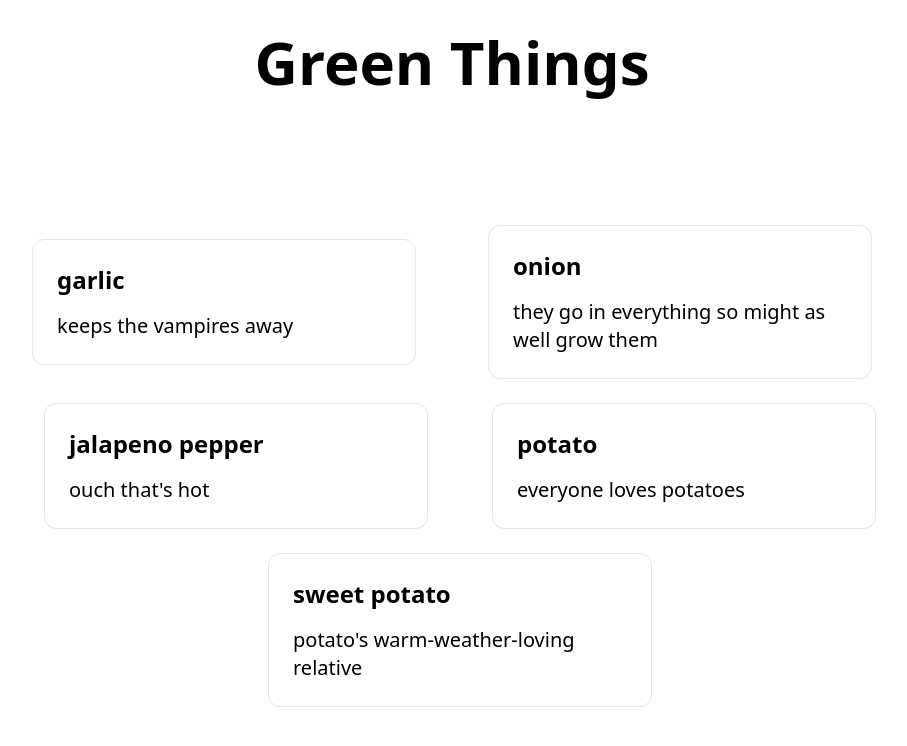
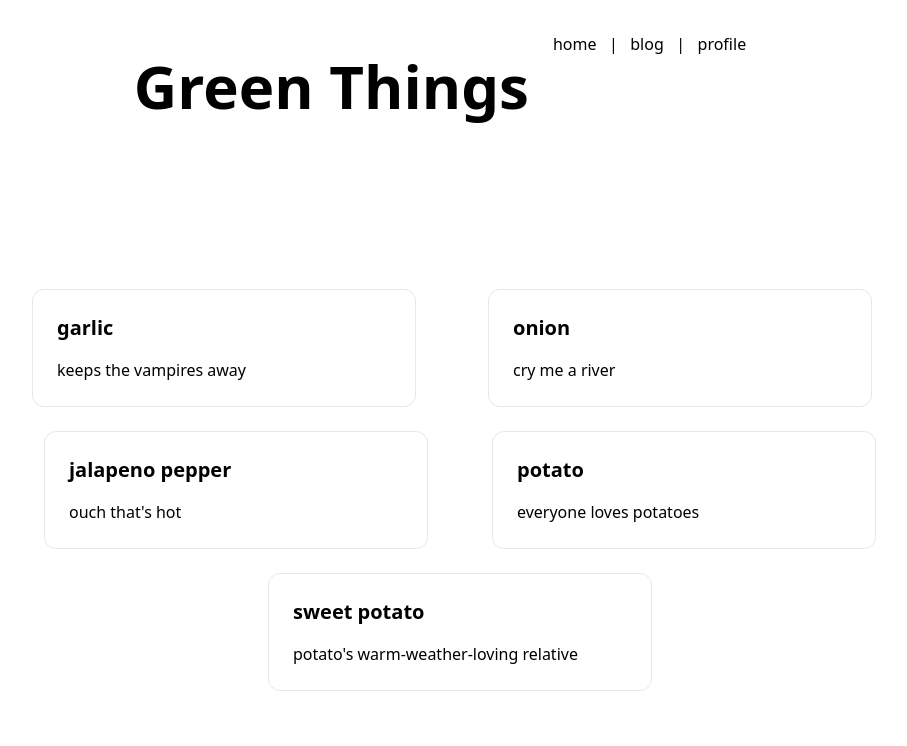
Before and after one commit to thomasstep/green-things, a Next.js app: page / in a window 1280 px wide. Shown: the top 746 px of the page, without its empty margins (188-1095 px from the left). Built offline with nearby package versions, Linux system fonts and the light colour scheme.

Commit message:
Adding menu bar. Making everything lower case

```diff
--- a/components/plantCard.jsx
+++ b/components/plantCard.jsx
@@ -21,7 +21,7 @@ export default function PlantCard(props) {
                   fixed \
                   ${visible ? 'visible' : 'invisible'}`}
     >
-      <div className="flex flex-row justify-between grids-cols-2 mb-6">
+      <div className="flex flex-row justify-between mb-6">
         <h1 className="text-2xl font-bold">{plant.name}</h1>
         <button
           className="font-bold hover:text-green-700 focus:text-green-700"
--- a/components/plantTile.jsx
+++ b/components/plantTile.jsx
@@ -6,8 +6,8 @@ export default function PlantTile(props) {
       className="p-6 mt-6 text-left border w-10/12 md:w-96 rounded-xl cursor-pointer hover:text-green-700 focus:text-green-700"
       onClick={(e) => showCard(e, plant.name)}
     >
-      <h3 className="text-2xl font-bold">{plant.name}</h3>
-      <p className="mt-4 text-xl">
+      <h3 className="text-xl font-bold">{plant.name}</h3>
+      <p className="mt-4 text-l">
         {plant.tileInfo}
       </p>
     </div>
--- /dev/null
+++ b/pages/blog.jsx
@@ -0,0 +1,7 @@
+function Blog() {
+  return (
+    <p>just like a garden, you have to wait for good things</p>
+  );
+}
+
+export default Blog;
--- a/pages/index.js
+++ b/pages/index.jsx
@@ -31,9 +31,20 @@ export default function Home() {
         <link rel="manifest" href="/site.webmanifest" />
       </Head>
 
-      <h1 className={`text-6xl font-bold mt-6 ${activePlant === "" ? "" : "opacity-10"}`}>
-        Green Things
-      </h1>
+      <header>
+        <div className="flex flex-col-reverse md:flex-row justify-center my-6">
+          <h1 className={`text-6xl font-bold mt-6 ${activePlant === "" ? "" : "opacity-10"}`}>
+            Green Things
+          </h1>
+
+          <p className="mx-6">
+            {
+              // nbsp for the style
+            }
+            <a href="/">home</a>&nbsp;&nbsp;&nbsp;|&nbsp;&nbsp;&nbsp;<a href="/blog">blog</a>&nbsp;&nbsp;&nbsp;|&nbsp;&nbsp;&nbsp;<a href="/profile">profile</a>
+          </p>
+        </div>
+      </header>
 
       {
         PLANTS.map((plant) => (
--- /dev/null
+++ b/pages/profile.jsx
@@ -0,0 +1,32 @@
+import React, { useState, useEffect } from 'react';
+import { useRouter } from 'next/router';
+
+function Profile() {
+  const [id, setId] = useState('');
+  const [email, setEmail] = useState('');
+  const router = useRouter();
+
+//  useEffect(() => {
+//    fetcher(getUser)
+//      .then(({
+//        viewer: {
+//          id: viewerId,
+//          email: viewerEmail,
+//        },
+//      }) => {
+//        if (!viewerEmail) router.push('/signin');
+//
+//        setId(viewerId);
+//        setEmail(viewerEmail);
+//      })
+//      .catch(() => {
+//        router.push('/signin');
+//      });
+//  }, []);
+
+  return (
+    <p>this is a work in progress</p>
+  );
+}
+
+export default Profile;
--- a/utils/constants.js
+++ b/utils/constants.js
@@ -7,18 +7,18 @@ const constants = {
       monthsToPlant: ['september', 'october', 'november'],
       expectedHarvestTime: ['may', 'june', 'july'],
       water: '1 to 2 inches per week',
-      sun: 'Full sun - at least 6 hours per day',
+      sun: 'full sun - at least 6 hours per day',
       friends: [],
       enemies: [],
     },
     {
       name: 'onion',
-      tileInfo: 'they go in everything so might as well grow them',
+      tileInfo: 'cry me a river',
       zones: '3 to 9',
       monthsToPlant: ['february', 'march'],
       expectedHarvestTime: ['july', 'august'],
       water: '1 to 2 inches per week',
-      sun: 'Full sun - at least 6 hours per day',
+      sun: 'full sun - at least 6 hours per day',
       friends: ['carrot', 'beet', 'lettuce', 'tomato', 'rosemary'],
       enemies: ['asparagus', 'beans', 'peas'],
     },
@@ -29,7 +29,7 @@ const constants = {
       monthsToPlant: ['january', 'february', 'march'],
       expectedHarvestTime: ['march', 'april', 'may'],
       water: '1 to 2 inches per week, more when hotter',
-      sun: 'Full sun - at least 6 hours per day',
+      sun: 'full sun - at least 6 hours per day',
       friends: ['basil', 'onion', 'spinach', 'tomato'],
       enemies: ['beans'],
     },
@@ -40,7 +40,7 @@ const constants = {
       monthsToPlant: ['february', 'march'],
       expectedHarvestTime: ['june'],
       water: '1 to 2 inches per week',
-      sun: 'Full sun - at least 6 hours per day',
+      sun: 'full sun - at least 6 hours per day',
       friends: [],
       enemies: [],
     },
@@ -51,7 +51,7 @@ const constants = {
       monthsToPlant: ['march', 'april'],
       expectedHarvestTime: ['july', 'august'],
       water: '1 to 2 inches per week',
-      sun: 'Full sun - at least 6 hours per day',
+      sun: 'full sun - at least 6 hours per day',
       friends: [],
       enemies: [],
     },
@@ -62,13 +62,13 @@ const constants = {
     hardinessZone: '0',
   },
   TRAITS: {
-    zones: 'Ideal Zones for Growing',
-    monthsToPlant: 'Ideal Planting Months',
-    expectedHarvestTime: 'Expected Time To Harvest',
-    water: 'Water Needs',
-    sun: 'Sun Needs',
-    friends: 'Companion Plants',
-    enemies: 'Don\'t Plant Next to These',
+    zones: 'ideal zones for growing',
+    monthsToPlant: 'ideal planting months',
+    expectedHarvestTime: 'expected time to harvest',
+    water: 'water needs',
+    sun: 'sun needs',
+    friends: 'companion plants',
+    enemies: 'don\'t plant next to these',
   },
 };
 
```
